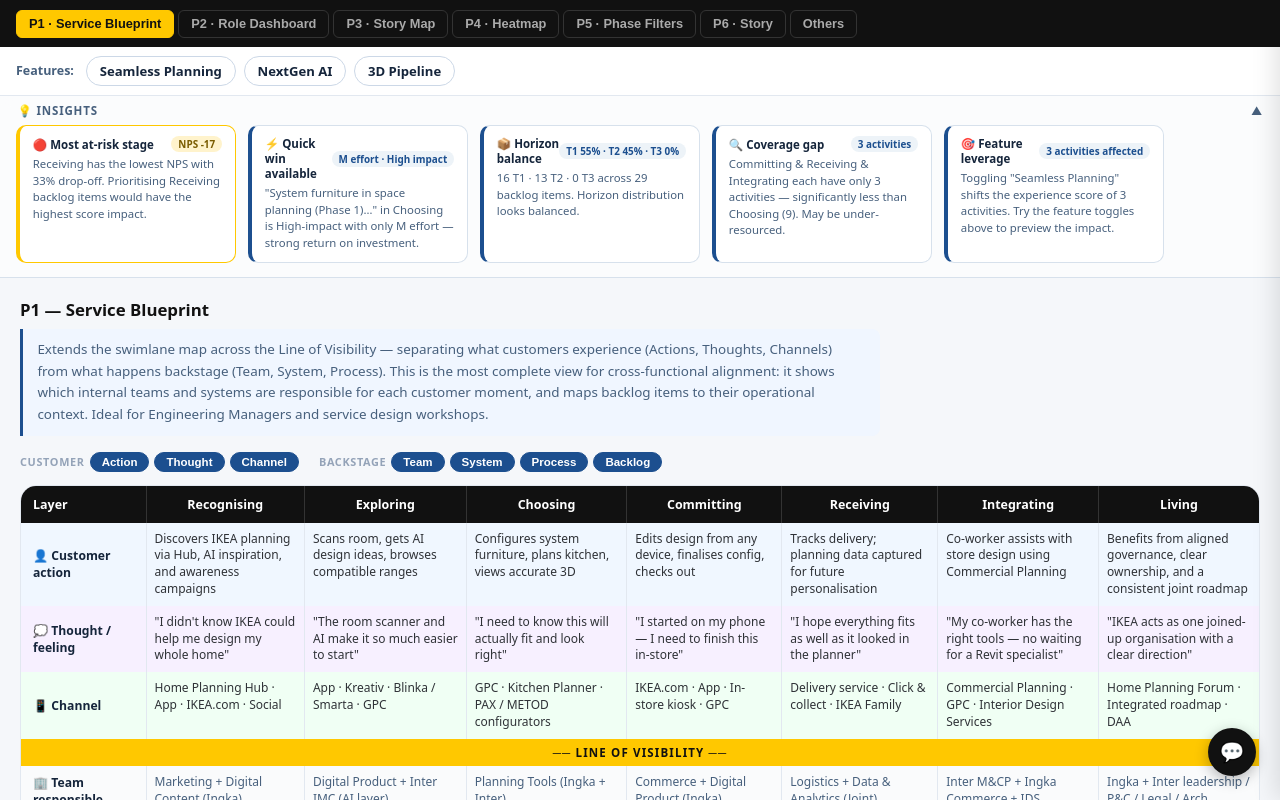
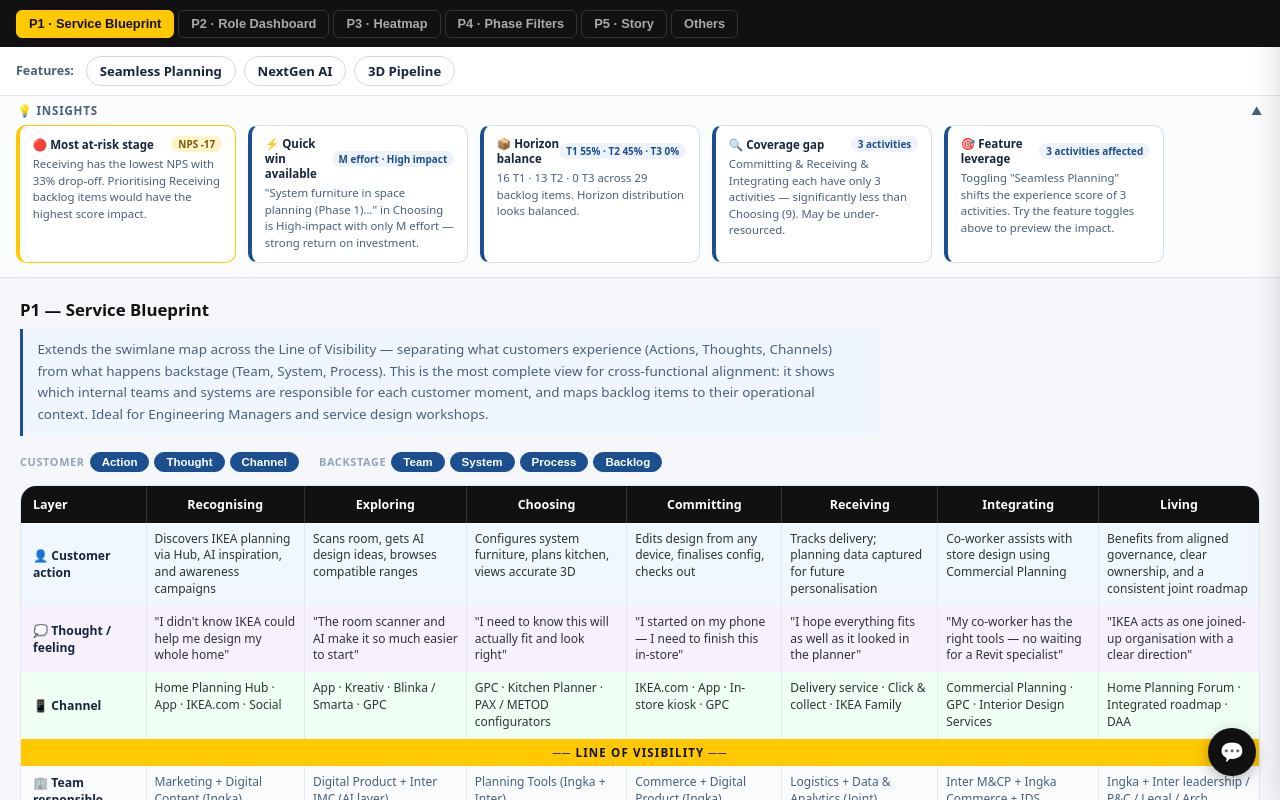
Before and after one commit to jcdiezikea/-cjm-exploration, a React (Vite) app: page / in a window 1280 px wide. Shown: the top 800 px of the page. Built offline with nearby package versions, Linux system fonts and the light colour scheme; a web font is replaced by a local one; what chartjs-plugin-datalabels would draw is missing.

Commit message:
nav: remove P3 Story Map, renumber P4-P6 → P3-P5

```diff
--- a/src/ProposalNav.tsx
+++ b/src/ProposalNav.tsx
@@ -2,7 +2,6 @@
 import { BASE_POINTS, FEATURES, type FeatureDefinition, type JourneyPoint } from './data/journeyData.ts'
 import { P5ServiceBlueprint } from './proposals/P5ServiceBlueprint.tsx'
 import { P8RoleDashboard } from './proposals/P8RoleDashboard.tsx'
-import { P9StoryMap } from './proposals/P9StoryMap.tsx'
 import { P13ScrollStory } from './proposals/P13ScrollStory.tsx'
 import { P10Heatmap } from './proposals/P10Heatmap.tsx'
 import { P11EmotionCurvePhases } from './proposals/P11EmotionCurvePhases.tsx'
@@ -14,11 +13,10 @@
 const PROPOSALS = [
   { id: 1, label: 'P1 · Service Blueprint', component: P5ServiceBlueprint },
   { id: 2, label: 'P2 · Role Dashboard', component: P8RoleDashboard },
-  { id: 3, label: 'P3 · Story Map', component: P9StoryMap },
-  { id: 4, label: 'P4 · Heatmap', component: P10Heatmap },
-  { id: 5, label: 'P5 · Phase Filters', component: P11EmotionCurvePhases },
-  { id: 6, label: 'P6 · Story', component: P13ScrollStory },
-  { id: 7, label: 'Others', component: Others },
+  { id: 3, label: 'P3 · Heatmap', component: P10Heatmap },
+  { id: 4, label: 'P4 · Phase Filters', component: P11EmotionCurvePhases },
+  { id: 5, label: 'P5 · Story', component: P13ScrollStory },
+  { id: 6, label: 'Others', component: Others },
 ]
 
 function applyFeatures(base: JourneyPoint[], activeFeatures: FeatureDefinition[]): JourneyPoint[] {
```
